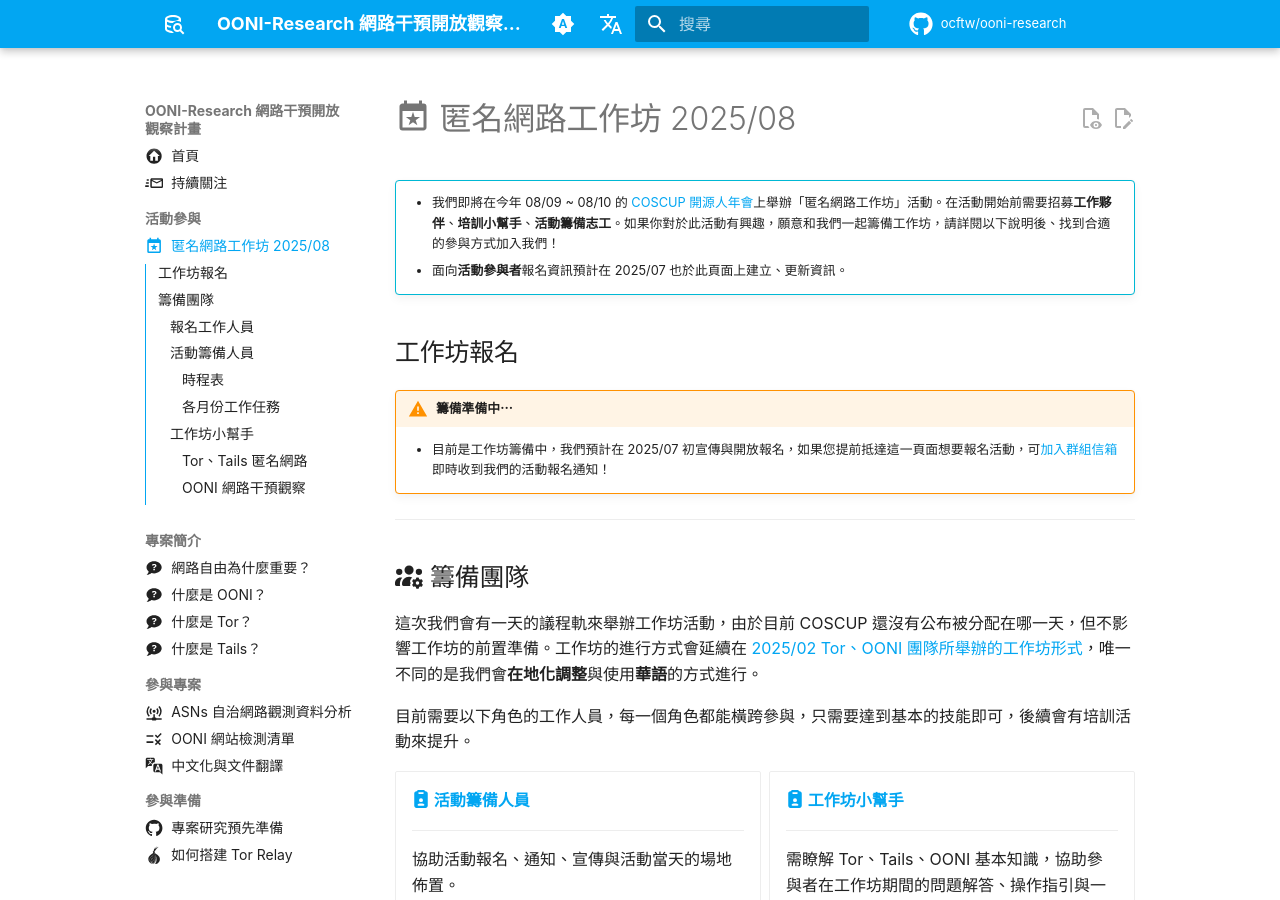
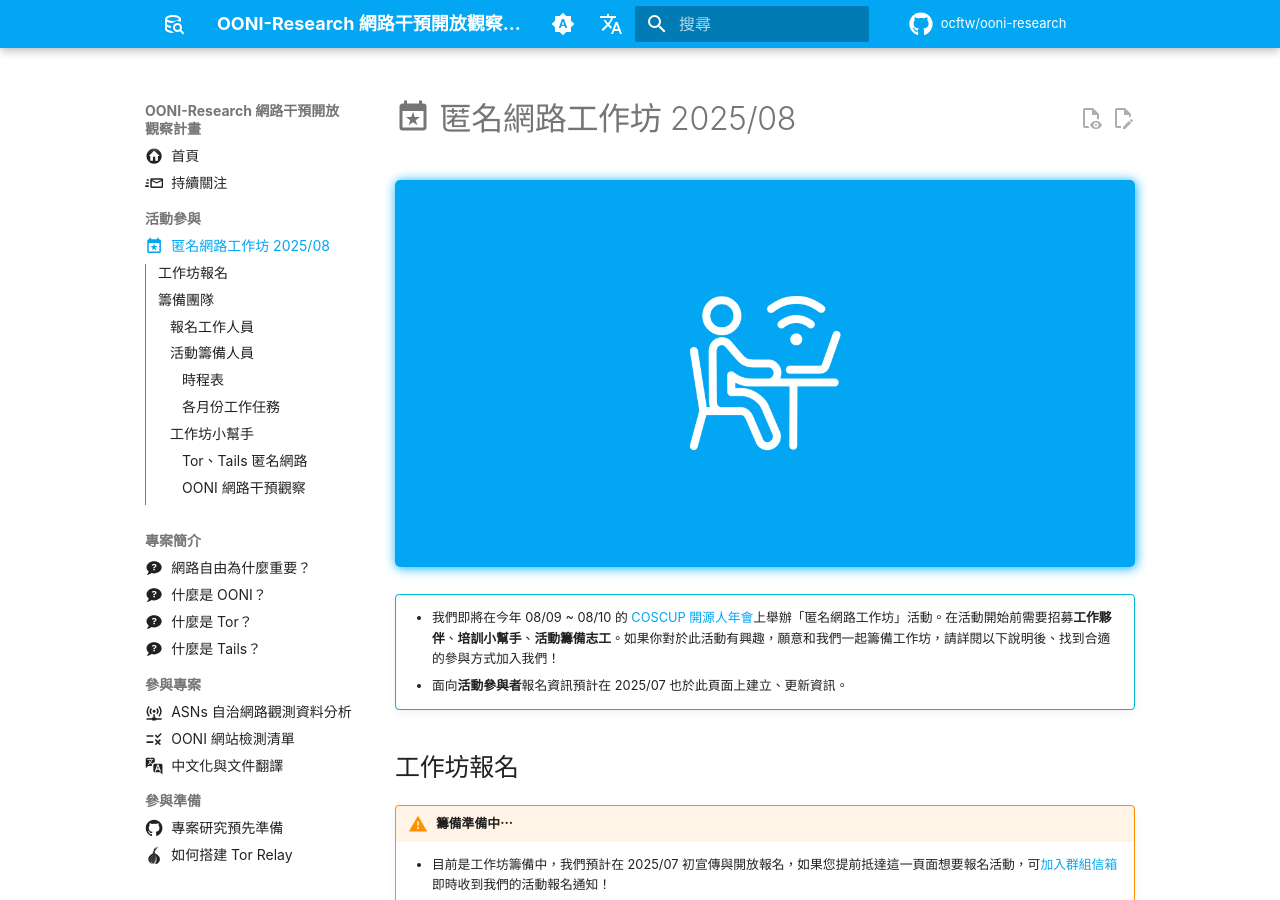
Before and after one commit to ocftw/ooni-research, an MkDocs documentation site: the page built from docs/zh-TW/event-workshop-2025.md, in a window 1280 px wide and 900 px high. Built offline with MkDocs 1.6.1 and Material for MkDocs 9.7.7, drawn with Linux system fonts in a browser that asks for light colours; emoji names are drawn with the system emoji font; a script that is not in the unit is left out; plug-ins that fetch from the network failed and are left out; comment, search, counter and statistics services are not loaded.

Commit message:
Add event page banner
Signed-off-by: Toomore Chiang <toomore0929@gmail.com>

```diff
--- a/docs/zh-TW/event-workshop-2025.md
+++ b/docs/zh-TW/event-workshop-2025.md
@@ -5,6 +5,8 @@
 ---
 
 # :material-calendar-star: 匿名網路工作坊 2025/08
+
+![匿名網路工作坊招募工作人員與培訓小幫手](./assets/images/event-workshop-2025.png){style="border-radius: 5px;box-shadow:1px 1px 0.6rem #00aeff;"}
 
 !!! info ""
 
```
Also changed, not shown: docs/en/event-workshop-2025.md (+2 -0 lines), docs/en/assets/images/event-workshop-2025.png (added), docs/zh-TW/assets/images/event-workshop-2025.png (added).
